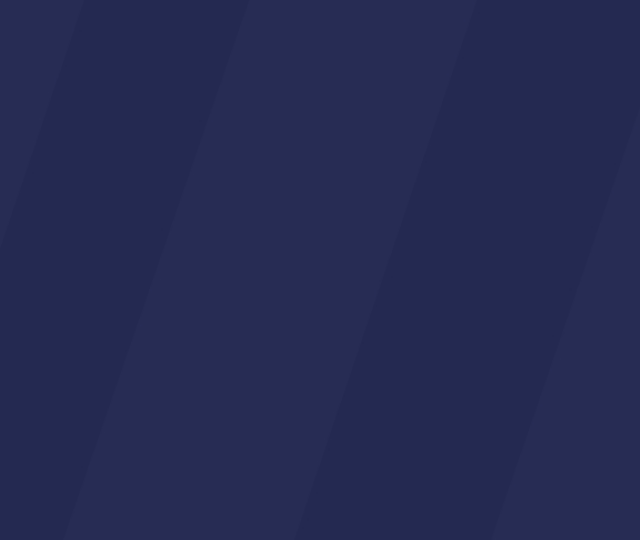
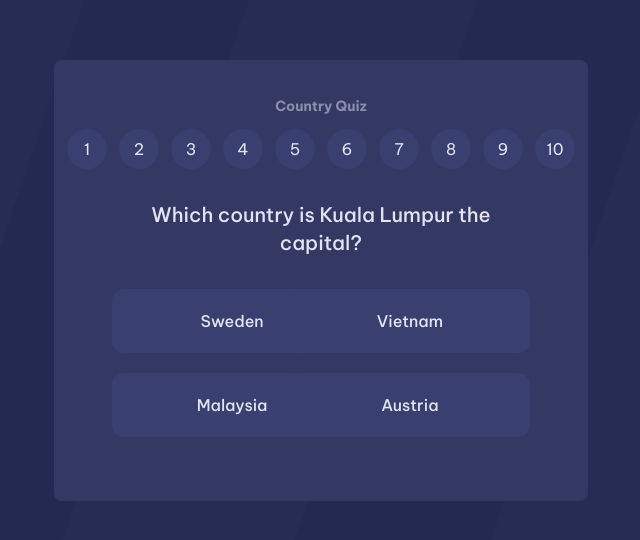
Before and after one commit to Fantonio27/CountryQuiz, a Svelte app: page / in a window 1280 px wide. Shown: the part 120-660 px from the top of the page, without its empty margins (319-959 px from the left). Built offline with nearby package versions, Linux system fonts and the light colour scheme.

Commit message:
building the layout and design

```diff
--- a/src/App.svelte
+++ b/src/App.svelte
@@ -1,9 +1,22 @@
 <script lang="ts">
   import Counter from './lib/Counter.svelte'
+  import ItemContainer from './lib/ItemContainer.svelte'
+  import ChoicesContainer from './lib/ChoicesContainer.svelte'
 </script>
 
-<main class=" h-screen">
-  <div>
+<main class="h-screen flex items-center justify-center">
+  <div class="bg-[#343964] w-5/12 rounded-lg pt-9 pb-16">
+    <h4 class=" font-bold text-[#8B8EAB] text-center text-[0.875rem]">Country Quiz</h4>
+
+    <div class="mt-3 mb-8">
+      <ItemContainer/>
+    </div>
+
+    <div class=" w-8/12 m-auto">
+      <h1 class="text-lightGray text-center text-xl font-medium mb-8">Which country is Kuala Lumpur the <br/> capital?</h1>
+
+      <ChoicesContainer />
+    </div>
 
   </div>
 </main>
--- /dev/null
+++ b/src/lib/ChoicesContainer.svelte
@@ -0,0 +1,13 @@
+<script lang="ts">
+
+</script>
+
+<div class="grid grid-cols-2 gap-y-5 justify-items-center">
+    {#each ['Sweden', 'Vietnam', 'Malaysia', 'Austria'] as country, index}
+        <div class="bg-lightViolet py-5 w-60 text-center text-lightGray rounded-xl font-medium">{country}</div>
+    {/each}
+</div>
+
+<style scoped>
+
+</style>
--- /dev/null
+++ b/src/lib/ItemContainer.svelte
@@ -0,0 +1,15 @@
+<script lang="ts">
+
+</script>
+
+<div class="flex gap-3 justify-center">
+    {#each {length: 10} as _, index }
+        <div class=" rounded-full w-10 h-10 bg-lightViolet text-lightGray flex items-center justify-center cursor-pointer">
+            {index+1}
+        </div>
+    {/each}
+</div>
+
+<style scoped>
+
+</style>
--- a/tailwind.config.js
+++ b/tailwind.config.js
@@ -2,7 +2,12 @@
 export default {
   content: ['./src/**/*.{html,js,svelte,ts}'],
   theme: {
-    extend: {}
+    extend: {
+      colors: {
+        lightViolet: "#393F6E",
+        lightGray: "#E2E4F3"
+      }
+    }
   },
   plugins: []
 };
```
